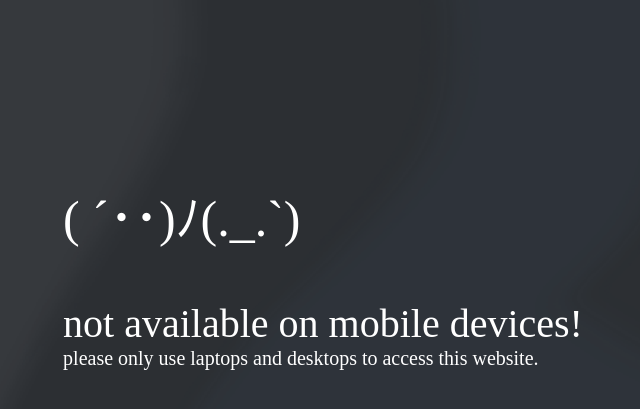
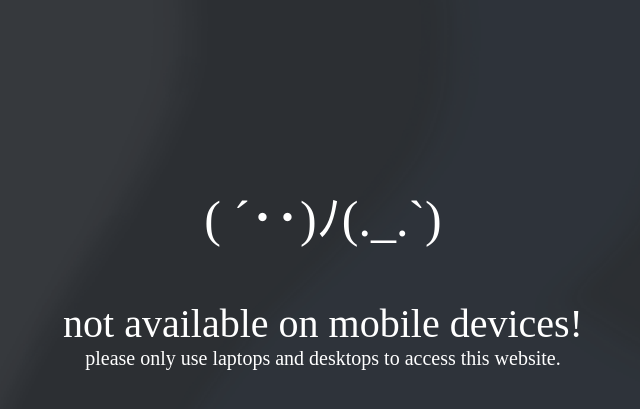
Before and after one commit to aymhh/vChat, a PHP site: page /mobileSite.html in a window 1280 px wide. Shown: the part 151-560 px from the top of the page, without its empty margins (317-957 px from the left). Run offline with PHP 8.4, Linux system fonts and the light colour scheme; some web fonts are replaced.

Commit message:
more css

```diff
--- a/stylesheet.css
+++ b/stylesheet.css
@@ -286,8 +286,10 @@
 
 .soontm {
 	font-family: ArkiThin;
-	font-size: 70px;
+	font-size: 40px;
 	color: white;
+	justify-items: center;
+	text-align: center;
 }
 
 .soontm:hover {
@@ -518,3 +520,10 @@
 .guestStream {
 	object-fit: cover;
 }
+
+.scrollDown {
+	position:absolute;
+	color: white;
+	left: 20%;
+	bottom: 10%;
+}
```
